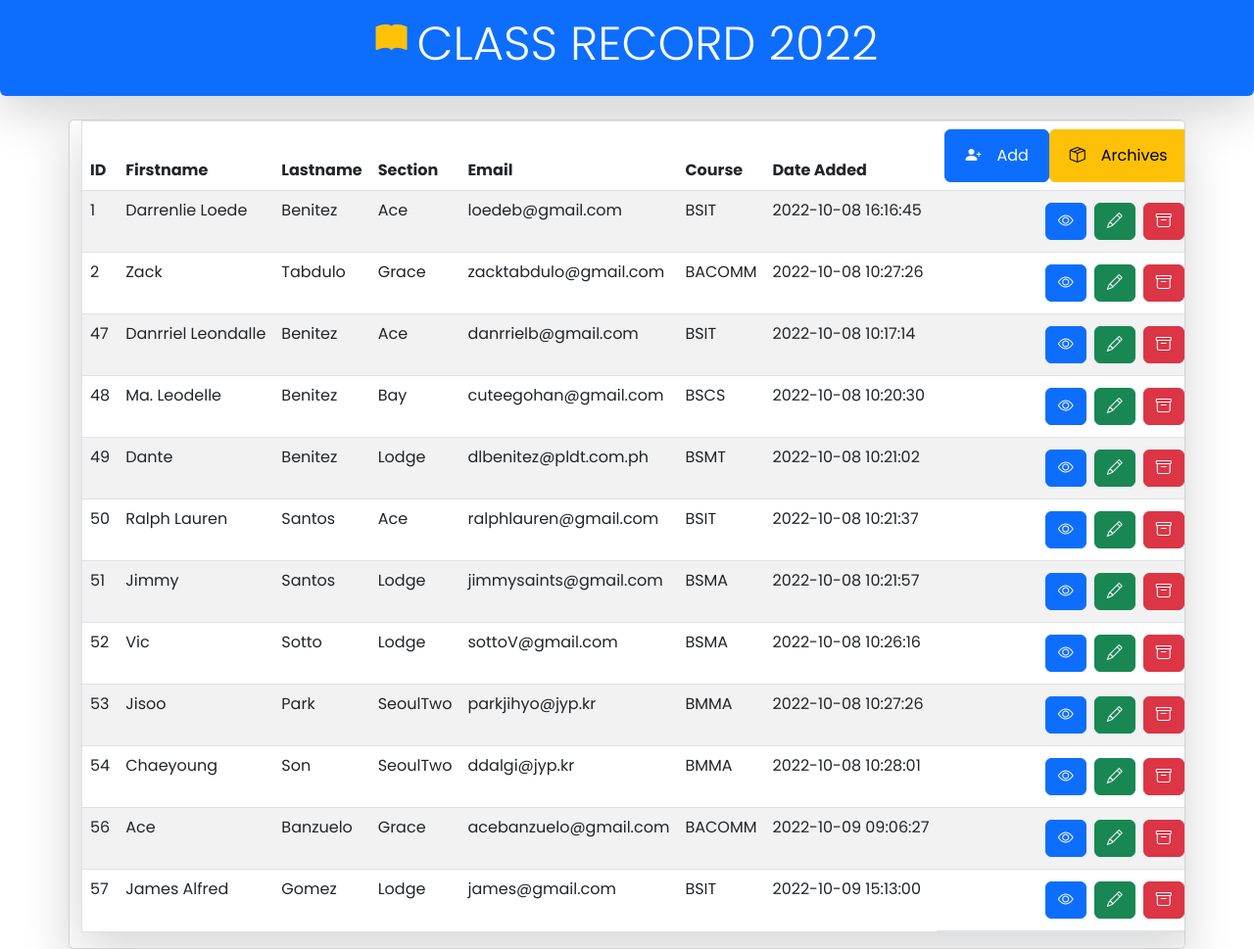
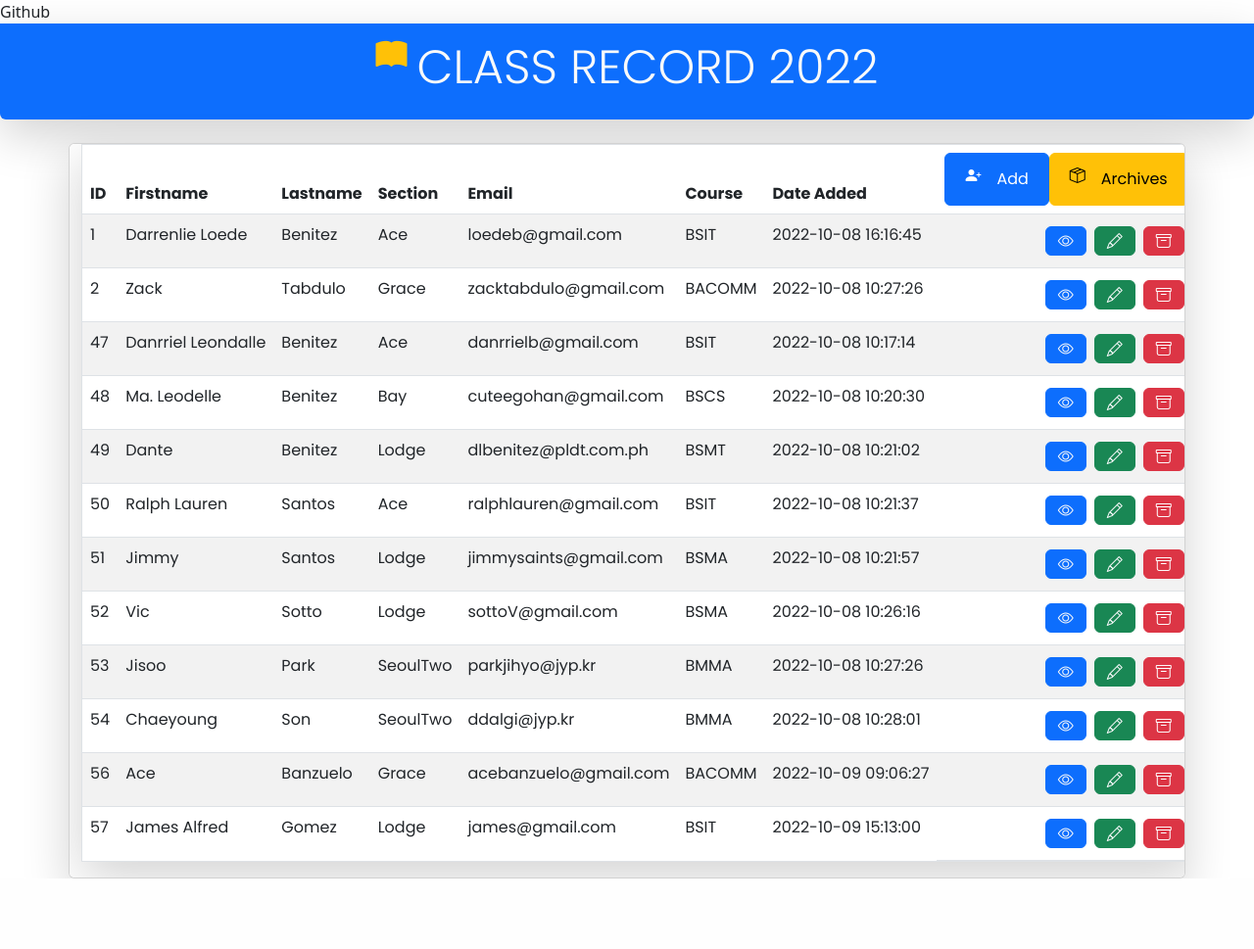
Before and after one commit to LoedeBenitez/CRUD-Class-Record, a PHP site: page / in a window 1280 px wide. Shown: the whole page at 98% size. After the commit the page ends 897 px from the top, so only its background shows below. Run offline with PHP 8.4, Linux system fonts and the light colour scheme; data comes from the database, SQL or seed files in the repository; some libraries are stand-ins or nearby versions.

Commit message:
Update index.php
naglagay ako ng echo elibs ka no

```diff
--- a/index.php
+++ b/index.php
@@ -1,6 +1,6 @@
 <?php
     session_start();
-
+    echo "Github";
     require 'pages/db.php';
 ?>
 
```
